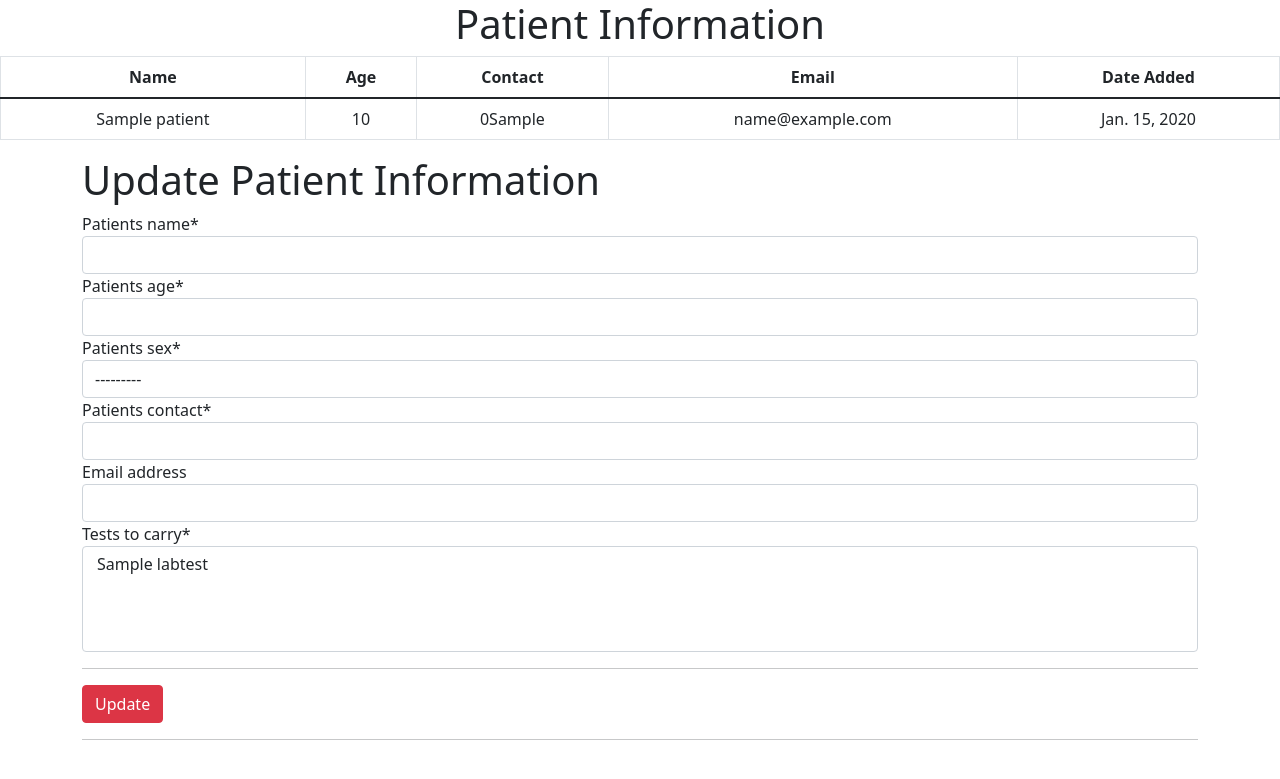
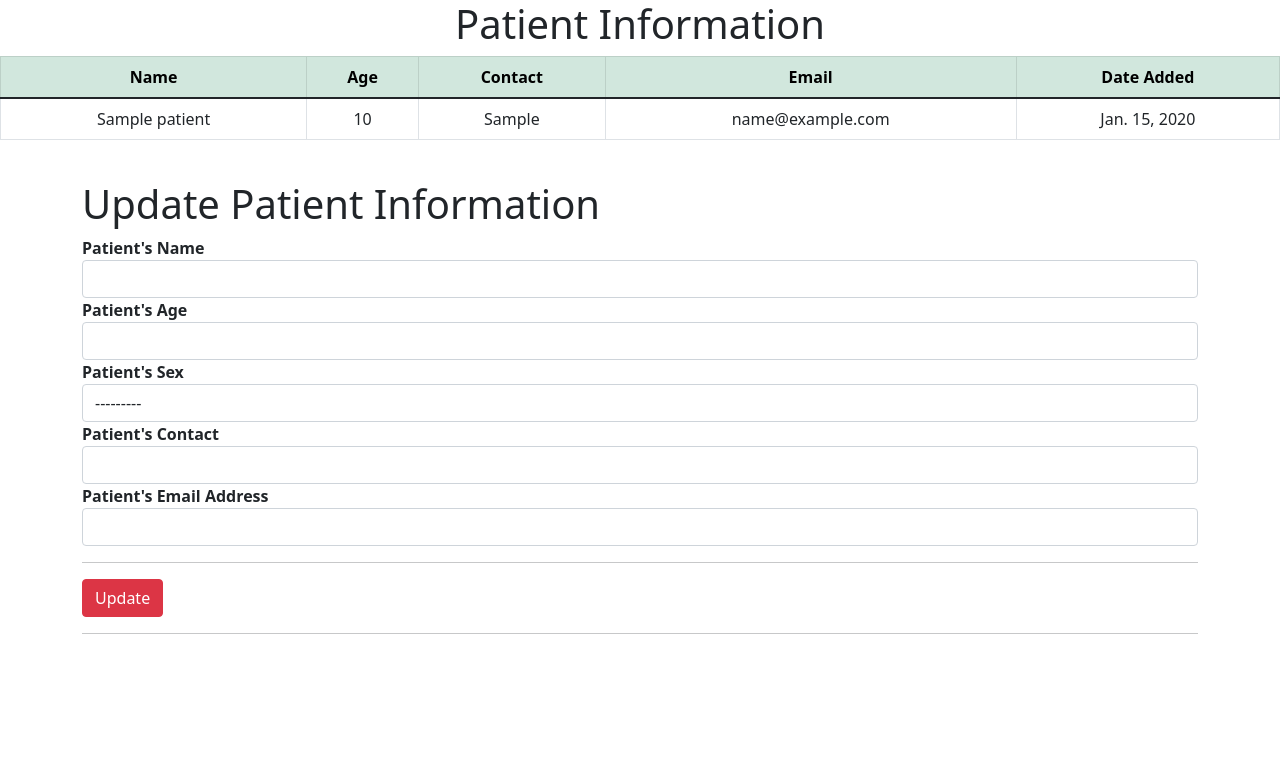
Before and after one commit to AmoabaKelvin/kairos-medical-center, a Django app: template reception/templates/reception/patient_detail_and_edit.html in a window 1280 px wide. Shown: the top 779 px of the page. Run offline with Django 3.2, Linux system fonts and the light colour scheme; the template is opened without the code that fills it: values that come from a table or form of the project are taken from there, others are empty; tables that the repository leaves empty hold one stand-in row (values such as "Sample post"); some libraries are stand-ins or nearby versions.

Commit message:
Display tests_to_carry field if the logged in user is an admin

```diff
--- a/reception/templates/reception/patient_detail_and_edit.html
+++ b/reception/templates/reception/patient_detail_and_edit.html
@@ -1,22 +1,22 @@
 {% extends 'reception/base.html' %}
 {% load crispy_forms_tags %}
+{% load widget_tweaks %}
 {% block content %}
-
 
 {% if messages %}
 
 {% for message in messages %}
-<div class="alert alert-{{message.tags}} alert-dismissible fade show" role="alert">
-    <strong>{{message}}</strong>
-    <button type="button" class="btn-close" data-bs-dismiss="alert" aria-label="Close"></button>
-</div>
+    <div class="alert alert-{{message.tags}} alert-dismissible fade show" role="alert">
+        <strong>{{message}}</strong>
+        <button type="button" class="btn-close" data-bs-dismiss="alert" aria-label="Close"></button>
+    </div>
 {% endfor %}
 {% endif %}
 
 
 <table class="table table-bordered">
     <h1 style="text-align: center;">Patient Information</h1>
-    <thead>
+    <thead class="table-success">
     <tr>
         <th scope="col" class="text-center">Name</th>
         <th scope="col" class="text-center">Age</th>
@@ -31,13 +31,7 @@
                 <td>{{patient.patients_name}}</td>
                 <td>{{patient.patients_age}}</td>
                 <!--Added a leading zero since the numbers dont start with a zero-->
-                <td>0{{patient.patients_contact}}</td>
-
-                {% comment %}
-                    We call the list_of_tests method from the Patient
-                    model.
-                {% endcomment %}
-
+                <td>{{patient.patients_contact}}</td>
                 <td>{{patient.email_address}}</td>
                 <td>{{patient.date_added}}</td>
 
@@ -45,15 +39,41 @@
 
     </tbody>
 </table>
-
+<br>
 <!-- Edit patient information form starts here. -->
 <div class="container">
 <form method="POST">
     <h1>Update Patient Information</h1>
     {% csrf_token %}
-    {{form|crispy}} <hr>
+
+    <label for="name"><b>Patient's Name</b></label>
+    {% render_field form.patients_name class="form-control" id="name" %}
+
+    <label for="age"><b>Patient's Age</b></label>
+    {% render_field form.patients_age class="form-control" id="age" %}
+
+    <label for="sex"><b>Patient's Sex</b></label>
+    {% render_field form.patients_sex class="form-control" id="sex"%}
+
+    <label for="contact"><b>Patient's Contact</b></label>
+    {% render_field form.patients_contact class="form-control" id="contact" type="textarea" height="100"%}
+
+    <label for="email"><b>Patient's Email Address</b></label>
+    {% render_field form.email_address class="form-control" id="email"%}
+
+    {% if request.user.is_manager %}
+    <label for="tests"><b>Tests to carry</b></label>
+    {% render_field form.tests_to_carry class="form-control" type="select" id="tests"%}
+    {% endif %}
+    <hr>
     <button type="submit" class="btn btn-danger">Update</button>
     <hr>
+
+
 </form>
+
 </div>
 {% endblock content %}
+<script>
+
+</script>
```
